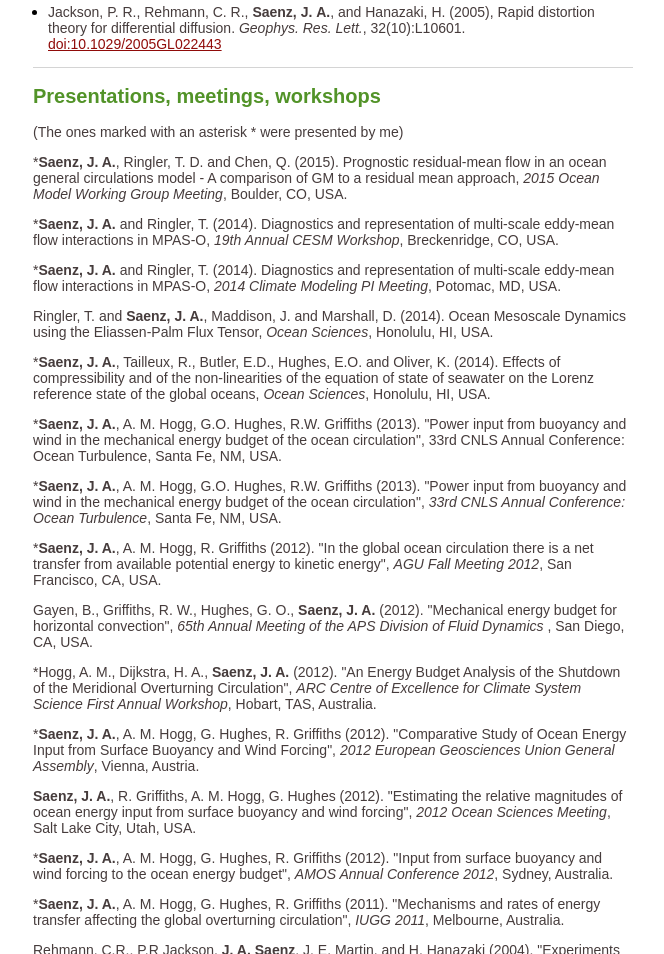
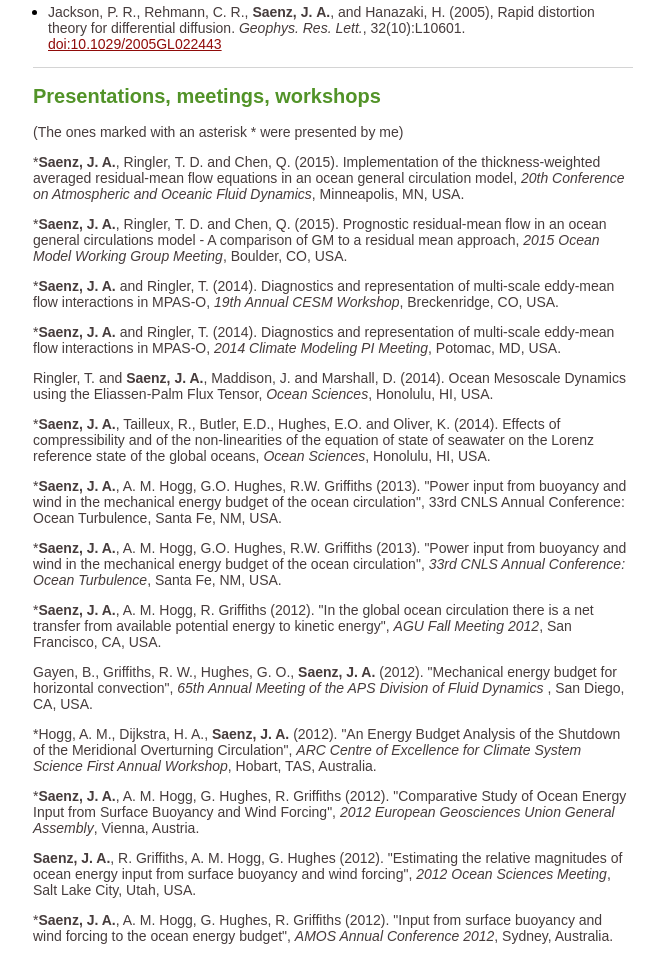
Before and after one commit to jn4snz/jn4snz.github.io, a plain HTML site: page index.html in a window 1280 px wide. Shown: the part 1420-2374 px from the top of the page, without its empty margins (307-971 px from the left). Drawn offline with Linux system fonts and the light colour scheme.

Commit message:
added the ams aofd 2015 conference

```diff
--- a/index.html
+++ b/index.html
@@ -239,6 +239,8 @@ Jackson, P.&nbsp;R., Rehmann, C.&nbsp;R., <b>Saenz, J.&nbsp;A.</b>, and Hanazaki
   <h2> Presentations, meetings, workshops</h2>
 <p>(The ones marked with an asterisk * were presented by me)</p>
 
+<p>*<b>Saenz, J. A.</b>, Ringler, T. D. and Chen, Q. (2015). Implementation of the thickness-weighted averaged residual-mean flow equations in an ocean general circulation model, <em>20th Conference on Atmospheric and Oceanic Fluid Dynamics</em>, Minneapolis, MN, USA.</p>
+
 <p>*<b>Saenz, J. A.</b>, Ringler, T. D. and Chen, Q. (2015). Prognostic residual-mean flow in an ocean general circulations model - A comparison of GM to a residual mean approach, <em>2015 Ocean Model Working Group Meeting</em>, Boulder, CO, USA.</p>
 
 <p>*<b>Saenz, J. A.</b> and Ringler, T. (2014). Diagnostics and representation of multi-scale eddy-mean flow interactions in MPAS-O, <em>19th Annual CESM Workshop</em>, Breckenridge, CO, USA.</p>
```
